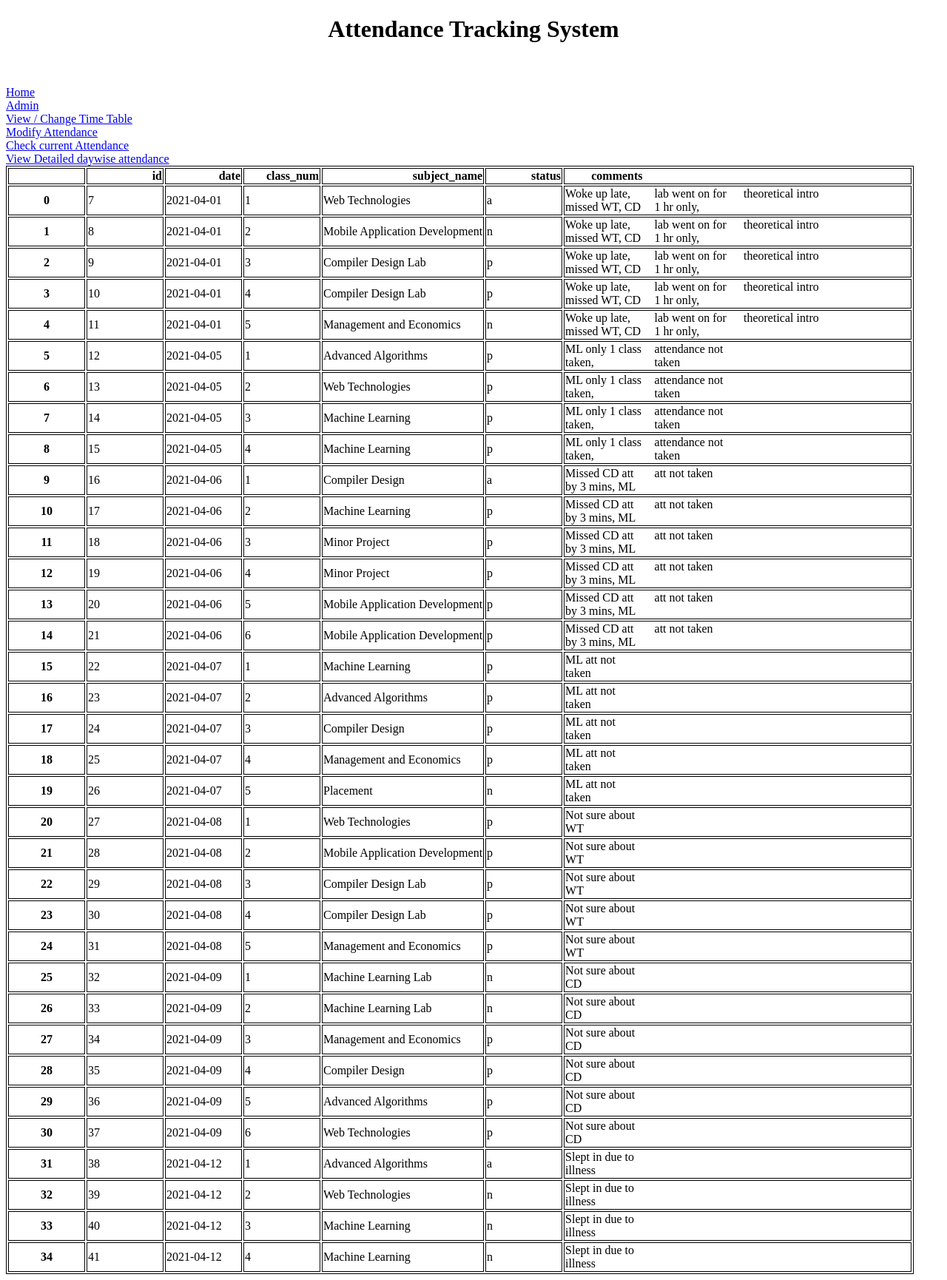
After one commit to sriramcu/college_attendance, a Django app: template attendance/templates/dump.html in a window 1280 px wide. The commit adds this page. Shown: the whole page at 74% size. Run offline with Django 3.2, Linux system fonts and the light colour scheme; the template is opened without the code that fills it, so the values that code supplies are empty.

Commit message:
Added excel viewing

```diff
--- a/attendance/templates/base.html
+++ b/attendance/templates/base.html
@@ -22,6 +22,7 @@
                 <a class="button" href="{% url 'change_tt' %}">View / Change Time Table</a> <br>
                 <a class="button" href="{% url 'modify' %}">Modify Attendance</a> <br>
                 <a class="button" href="{% url 'check' %}">Check current Attendance</a> <br>
+                <a class="button" href="{% url 'detailed' %}">View Detailed daywise attendance</a> <br>
 
 
 
--- a/attendance/templates/check.html
+++ b/attendance/templates/check.html
@@ -7,7 +7,7 @@
     <th>Number of classes present</th>
     <th>Number of classes absent</th>
     <th>Total number of classes conducted</th>
-    <th>Attendance</th>
+    <th>Attendance (%)</th>
 
 </tr>
 
--- /dev/null
+++ b/attendance/templates/dump.html
@@ -0,0 +1,332 @@
+{% extends "base.html" %}
+{% block content %}<table border="1" class="dataframe">
+  <thead>
+    <tr style="text-align: right;">
+      <th></th>
+      <th>id</th>
+      <th>date</th>
+      <th>class_num</th>
+      <th>subject_name</th>
+      <th>status</th>
+      <th>comments</th>
+    </tr>
+  </thead>
+  <tbody>
+    <tr>
+      <th>0</th>
+      <td>7</td>
+      <td>2021-04-01</td>
+      <td>1</td>
+      <td>Web Technologies</td>
+      <td>a</td>
+      <td>Woke up late, missed WT, CD lab went on for 1 hr only, theoretical intro</td>
+    </tr>
+    <tr>
+      <th>1</th>
+      <td>8</td>
+      <td>2021-04-01</td>
+      <td>2</td>
+      <td>Mobile Application Development</td>
+      <td>n</td>
+      <td>Woke up late, missed WT, CD lab went on for 1 hr only, theoretical intro</td>
+    </tr>
+    <tr>
+      <th>2</th>
+      <td>9</td>
+      <td>2021-04-01</td>
+      <td>3</td>
+      <td>Compiler Design Lab</td>
+      <td>p</td>
+      <td>Woke up late, missed WT, CD lab went on for 1 hr only, theoretical intro</td>
+    </tr>
+    <tr>
+      <th>3</th>
+      <td>10</td>
+      <td>2021-04-01</td>
+      <td>4</td>
+      <td>Compiler Design Lab</td>
+      <td>p</td>
+      <td>Woke up late, missed WT, CD lab went on for 1 hr only, theoretical intro</td>
+    </tr>
+    <tr>
+      <th>4</th>
+      <td>11</td>
+      <td>2021-04-01</td>
+      <td>5</td>
+      <td>Management and Economics</td>
+      <td>n</td>
+      <td>Woke up late, missed WT, CD lab went on for 1 hr only, theoretical intro</td>
+    </tr>
+    <tr>
+      <th>5</th>
+      <td>12</td>
+      <td>2021-04-05</td>
+      <td>1</td>
+      <td>Advanced Algorithms</td>
+      <td>p</td>
+      <td>ML only 1 class taken, attendance not taken</td>
+    </tr>
+    <tr>
+      <th>6</th>
+      <td>13</td>
+      <td>2021-04-05</td>
+      <td>2</td>
+      <td>Web Technologies</td>
+      <td>p</td>
+      <td>ML only 1 class taken, attendance not taken</td>
+    </tr>
+    <tr>
+      <th>7</th>
+      <td>14</td>
+      <td>2021-04-05</td>
+      <td>3</td>
+      <td>Machine Learning</td>
+      <td>p</td>
+      <td>ML only 1 class taken, attendance not taken</td>
+    </tr>
+    <tr>
+      <th>8</th>
+      <td>15</td>
+      <td>2021-04-05</td>
+      <td>4</td>
+      <td>Machine Learning</td>
+      <td>p</td>
+      <td>ML only 1 class taken, attendance not taken</td>
+    </tr>
+    <tr>
+      <th>9</th>
+      <td>16</td>
+      <td>2021-04-06</td>
+      <td>1</td>
+      <td>Compiler Design</td>
+      <td>a</td>
+      <td>Missed CD att by 3 mins, ML att not taken</td>
+    </tr>
+    <tr>
+      <th>10</th>
+      <td>17</td>
+      <td>2021-04-06</td>
+      <td>2</td>
+      <td>Machine Learning</td>
+      <td>p</td>
+      <td>Missed CD att by 3 mins, ML att not taken</td>
+    </tr>
+    <tr>
+      <th>11</th>
+      <td>18</td>
+      <td>2021-04-06</td>
+      <td>3</td>
+      <td>Minor Project</td>
+      <td>p</td>
+      <td>Missed CD att by 3 mins, ML att not taken</td>
+    </tr>
+    <tr>
+      <th>12</th>
+      <td>19</td>
+      <td>2021-04-06</td>
+      <td>4</td>
+      <td>Minor Project</td>
+      <td>p</td>
+      <td>Missed CD att by 3 mins, ML att not taken</td>
+    </tr>
+    <tr>
+      <th>13</th>
+      <td>20</td>
+      <td>2021-04-06</td>
+      <td>5</td>
+      <td>Mobile Application Development</td>
+      <td>p</td>
+      <td>Missed CD att by 3 mins, ML att not taken</td>
+    </tr>
+    <tr>
+      <th>14</th>
+      <td>21</td>
+      <td>2021-04-06</td>
+      <td>6</td>
+      <td>Mobile Application Development</td>
+      <td>p</td>
+      <td>Missed CD att by 3 mins, ML att not taken</td>
+    </tr>
+    <tr>
+      <th>15</th>
+      <td>22</td>
+      <td>2021-04-07</td>
+      <td>1</td>
+      <td>Machine Learning</td>
+      <td>p</td>
+      <td>ML att not taken</td>
+    </tr>
+    <tr>
+      <th>16</th>
+      <td>23</td>
+      <td>2021-04-07</td>
+      <td>2</td>
+      <td>Advanced Algorithms</td>
+      <td>p</td>
+      <td>ML att not taken</td>
+    </tr>
+    <tr>
+      <th>17</th>
+      <td>24</td>
+      <td>2021-04-07</td>
+      <td>3</td>
+      <td>Compiler Design</td>
+      <td>p</td>
+      <td>ML att not taken</td>
+    </tr>
+    <tr>
+      <th>18</th>
+      <td>25</td>
+      <td>2021-04-07</td>
+      <td>4</td>
+      <td>Management and Economics</td>
+      <td>p</td>
+      <td>ML att not taken</td>
+    </tr>
+    <tr>
+      <th>19</th>
+      <td>26</td>
+      <td>2021-04-07</td>
+      <td>5</td>
+      <td>Placement</td>
+      <td>n</td>
+      <td>ML att not taken</td>
+    </tr>
+    <tr>
+      <th>20</th>
+      <td>27</td>
+      <td>2021-04-08</td>
+      <td>1</td>
+      <td>Web Technologies</td>
+      <td>p</td>
+      <td>Not sure about WT</td>
+    </tr>
+    <tr>
+      <th>21</th>
+      <td>28</td>
+      <td>2021-04-08</td>
+      <td>2</td>
+      <td>Mobile Application Development</td>
+      <td>p</td>
+      <td>Not sure about WT</td>
+    </tr>
+    <tr>
+      <th>22</th>
+      <td>29</td>
+      <td>2021-04-08</td>
+      <td>3</td>
+      <td>Compiler Design Lab</td>
+      <td>p</td>
+      <td>Not sure about WT</td>
+    </tr>
+    <tr>
+      <th>23</th>
+      <td>30</td>
+      <td>2021-04-08</td>
+      <td>4</td>
+      <td>Compiler Design Lab</td>
+      <td>p</td>
+      <td>Not sure about WT</td>
+    </tr>
+    <tr>
+      <th>24</th>
+      <td>31</td>
+      <td>2021-04-08</td>
+      <td>5</td>
+      <td>Management and Economics</td>
+      <td>p</td>
+      <td>Not sure about WT</td>
+    </tr>
+    <tr>
+      <th>25</th>
+      <td>32</td>
+      <td>2021-04-09</td>
+      <td>1</td>
+      <td>Machine Learning Lab</td>
+      <td>n</td>
+      <td>Not sure about CD</td>
+    </tr>
+    <tr>
+      <th>26</th>
+      <td>33</td>
+      <td>2021-04-09</td>
+      <td>2</td>
+      <td>Machine Learning Lab</td>
+      <td>n</td>
+      <td>Not sure about CD</td>
+    </tr>
+    <tr>
+      <th>27</th>
+      <td>34</td>
+      <td>2021-04-09</td>
+      <td>3</td>
+      <td>Management and Economics</td>
+      <td>p</td>
+      <td>Not sure about CD</td>
+    </tr>
+    <tr>
+      <th>28</th>
+      <td>35</td>
+      <td>2021-04-09</td>
+      <td>4</td>
+      <td>Compiler Design</td>
+      <td>p</td>
+      <td>Not sure about CD</td>
+    </tr>
+    <tr>
+      <th>29</th>
+      <td>36</td>
+      <td>2021-04-09</td>
+      <td>5</td>
+      <td>Advanced Algorithms</td>
+      <td>p</td>
+      <td>Not sure about CD</td>
+    </tr>
+    <tr>
+      <th>30</th>
+      <td>37</td>
+      <td>2021-04-09</td>
+      <td>6</td>
+      <td>Web Technologies</td>
+      <td>p</td>
+      <td>Not sure about CD</td>
+    </tr>
+    <tr>
+      <th>31</th>
+      <td>38</td>
+      <td>2021-04-12</td>
+      <td>1</td>
+      <td>Advanced Algorithms</td>
+      <td>a</td>
+      <td>Slept in due to illness</td>
+    </tr>
+    <tr>
+      <th>32</th>
+      <td>39</td>
+      <td>2021-04-12</td>
+      <td>2</td>
+      <td>Web Technologies</td>
+      <td>n</td>
+      <td>Slept in due to illness</td>
+    </tr>
+    <tr>
+      <th>33</th>
+      <td>40</td>
+      <td>2021-04-12</td>
+      <td>3</td>
+      <td>Machine Learning</td>
+      <td>n</td>
+      <td>Slept in due to illness</td>
+    </tr>
+    <tr>
+      <th>34</th>
+      <td>41</td>
+      <td>2021-04-12</td>
+      <td>4</td>
+      <td>Machine Learning</td>
+      <td>n</td>
+      <td>Slept in due to illness</td>
+    </tr>
+  </tbody>
+</table>
+{% endblock content %}
--- a/attendance/templates/modify.html
+++ b/attendance/templates/modify.html
@@ -10,7 +10,7 @@
 {% if classes %}
 <b>{{ dayname }}, {{ date_day }}-{{ date_month }}-{{ date_year }}</b>
 <br>
-<b>Warning- The default values shown below do not reflect the actual values already entered, if any. Refer to the excel sheet or the admin page to see the attendance already entered.</b><br>
+<b>Warning- The default values shown below do not reflect the actual values already entered, if any. Refer to the excel sheet or the admin page or the detailed daywise page to see the attendance already entered.</b><br>
 <form method="post">
 {% csrf_token %}
     <p>1.  <select name="class1">{% for class in classes %}<option value="{{ class }}" {% if default.1 == class %} selected {% endif %}>{{ class }}</option>{% endfor %}</select>&emsp;<select name="status1"><option value="n" selected>Not Scheduled</option><option value="p">Present</option><option value="a">Absent</option></select></p>
--- a/college_attendance/urls.py
+++ b/college_attendance/urls.py
@@ -22,5 +22,6 @@ urlpatterns = [
     path('modify/', attendance_views.modify, name='modify'),
     path('check/', attendance_views.check, name='check'),
     path('change_tt/', attendance_views.change_tt, name='change_tt'),
+    path('detailed/', attendance_views.detailed, name='detailed'),
     path('',attendance_views.base, name='base'),
 ]
```
Also changed, not shown: attendance/views.py (+18 -1 lines), dump.html (added, +98 -0 lines).
